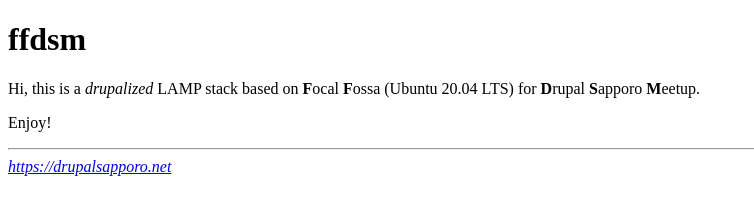
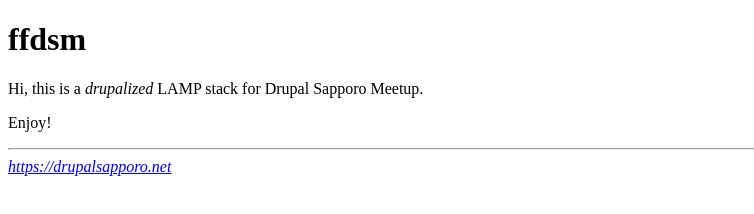
Before and after one commit to bkenro/ffdsm, a plain HTML site: page www/html/index.html in a window 1280 px wide. Shown: the whole page, without its empty margins (0-754 px from the left). Drawn offline with Linux system fonts and the light colour scheme.

Commit message:
サンプルの記述を更新, #11

```diff
--- a/www/html/index.html
+++ b/www/html/index.html
@@ -6,7 +6,7 @@
   </head>
   <body>
     <h1>ffdsm</h1>
-    <p>Hi, this is a <em>drupalized</em> LAMP stack based on <b>F</b>ocal <b>F</b>ossa (Ubuntu 20.04 LTS) for <b>D</b>rupal <b>S</b>apporo <b>M</b>eetup.</p>
+    <p>Hi, this is a <em>drupalized</em> LAMP stack for Drupal Sapporo Meetup.</p>
     <p>Enjoy!</p>
     <hr>
     <address>
```
